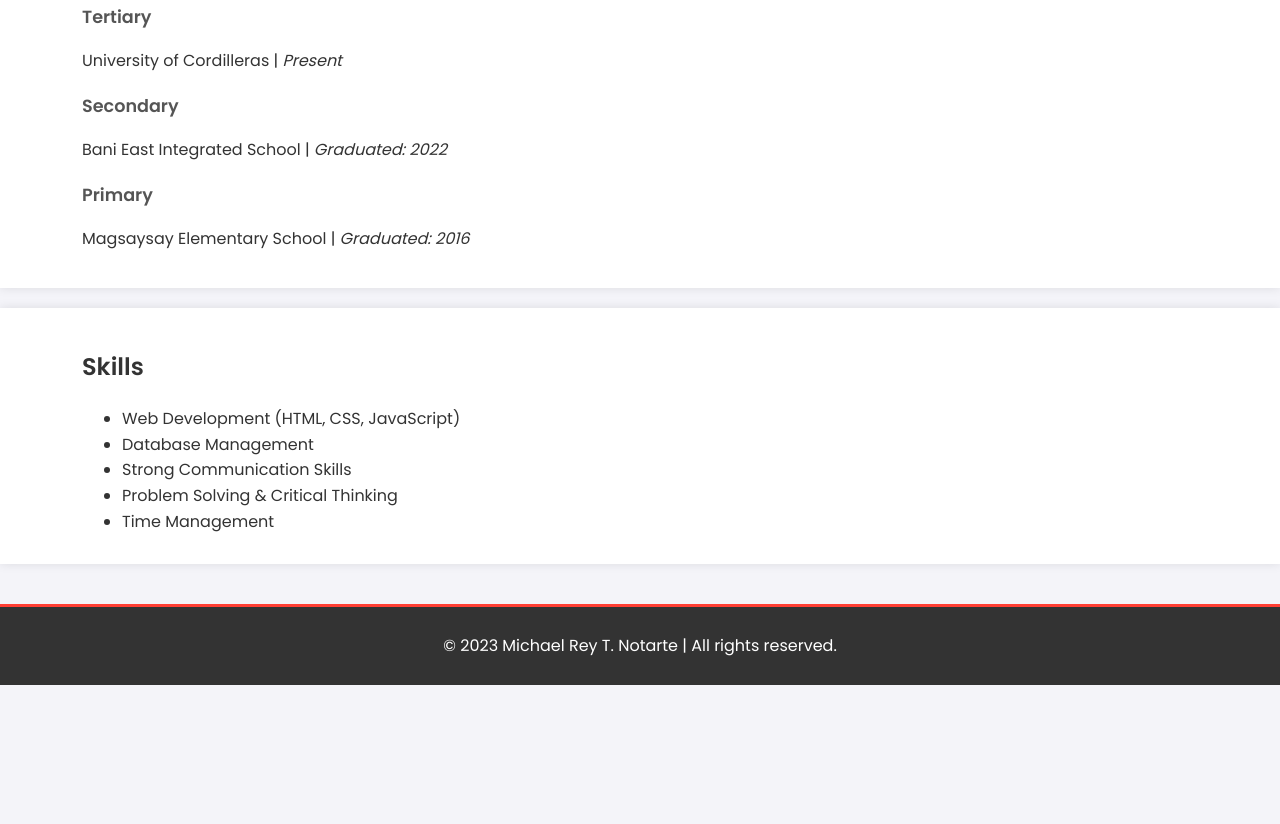
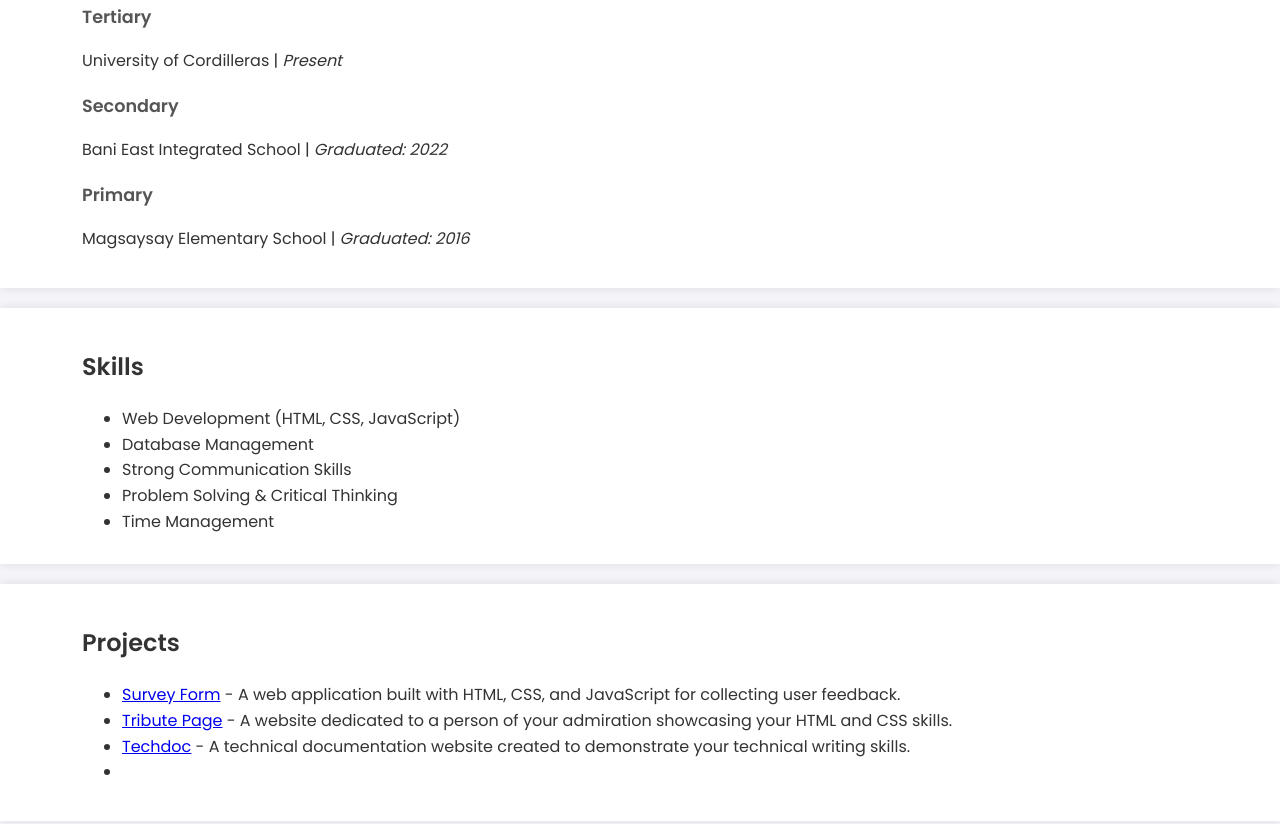
Before and after one commit to michaelpogi69/Portfolio, a plain HTML site: page index.html in a window 1280 px wide. Shown: the part 526-1350 px from the top of the page. Before the commit the page ends 1211 px from the top, so only its background shows below. Drawn offline with Linux system fonts and the light colour scheme.

Commit message:
index.html

```diff
--- a/index.html
+++ b/index.html
@@ -66,12 +66,19 @@
         </ul>
       </div>
     </section>
-    </main>
 
-    <footer class="footer">
+    <section id="projects" class="section-card">
       <div class="container">
-            <p>&copy; 2023 Michael Rey T. Notarte | All rights reserved.</p>
-        </div>
-    </footer>
-</body>
-</html>
+        <h2>Projects</h2>
+        <ul class="project-list">
+          <li>
+            <a href="https://survey-michaelpogi69s-projects.vercel.app/">Survey Form</a> - A web application built with HTML, CSS, and JavaScript for collecting user feedback.
+          </li>
+          <li>
+            <a href="https://tribute-page-7bia-michaelpogi69s-projects.vercel.app/">Tribute Page</a> - A website dedicated to a person of your admiration showcasing your HTML and CSS skills.
+          </li>
+          <li>
+            <a href="https://techdoc-michaelpogi69s-projects.vercel.app/">Techdoc</a> - A technical documentation website created to demonstrate your technical writing skills.
+          </li>
+          <li>
+            <a href="https://product-landing-page
```
Lines whose indentation alone changed are shown as unchanged.
